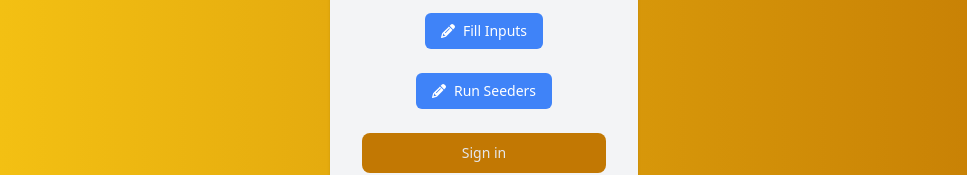
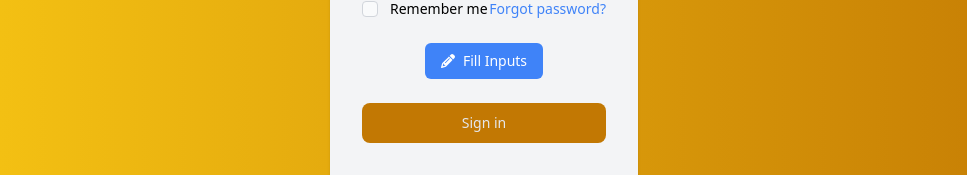
Before and after one commit to FedericoAntunes/e-commerce-admin, a React (Create React App) app: page /login in a window 1280 px wide. Shown: the part 513-688 px from the top of the page, without its empty margins (156-1123 px from the left). Built offline with nearby package versions, Linux system fonts and the light colour scheme.

Commit message:
Update Login.jsx

```diff
--- a/src/components/Login.jsx
+++ b/src/components/Login.jsx
@@ -148,7 +148,7 @@ function Login() {
                   Fill Inputs
                 </button>
               </div>
-              <div className="flex justify-center text-sm font-medium">
+              {/*<div className="flex justify-center text-sm font-medium">
                 <button
                   className="px-4 py-2 rounded-md text-white bg-blue-500 md:hover:bg-blue-600 focus:bg-blue-600 transition-colors"
                   type="button"
@@ -157,7 +157,7 @@ function Login() {
                   <FontAwesomeIcon icon={faPencilAlt} className="mr-2" />
                   Run Seeders
                 </button>
-              </div>
+  </div>*/}
               <button
                 type="submit"
                 className="w-full text-gray-200	bg-yellow-500 hover:bg-yellow-400 focus:ring-4 focus:outline-none focus:ring-primary-300 font-medium rounded-lg text-sm px-5 py-2.5 text-center "
```
